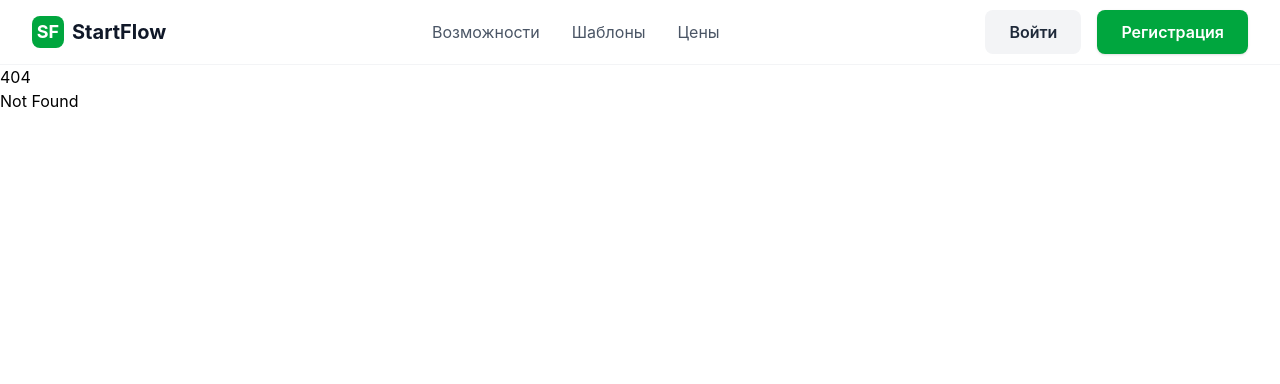
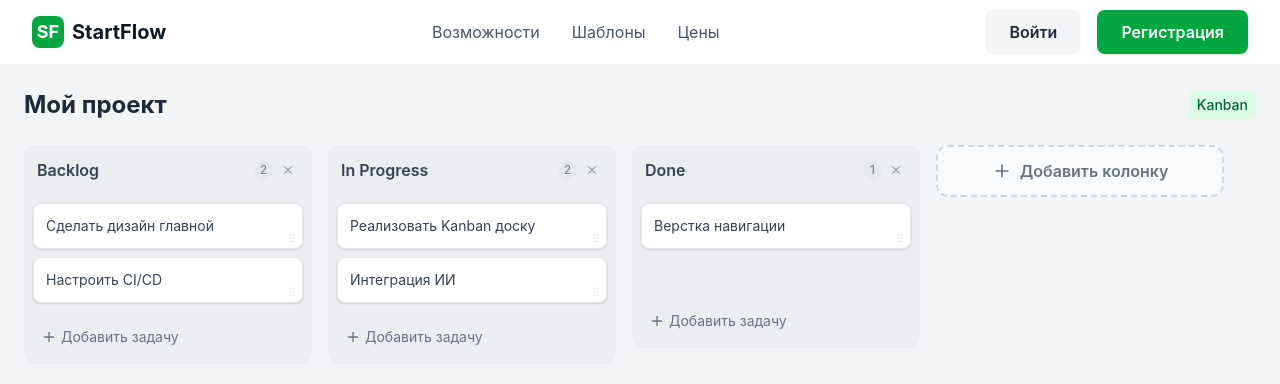
Before and after one commit to 50sohight/StartFlow, a SvelteKit app in the folder frontend/: page /board in a window 1280 px wide. Before the commit this address had no page. Shown: the top 384 px of the page. Built offline with nearby package versions, Linux system fonts and the light colour scheme.

Commit message:
feat: kanban page (ai)

```diff
--- /dev/null
+++ b/frontend/src/routes/board/+page.svelte
@@ -0,0 +1,292 @@
+<script lang="ts">
+  import { flip } from 'svelte/animate';
+  import { quintOut } from 'svelte/easing';
+  import { Plus, X, MoreHorizontal, GripVertical } from 'lucide-svelte';
+  import Navbar from '$lib/components/layout/Navbar.svelte';
+
+  function initFocus(node: HTMLInputElement) {
+    node.focus();
+    node.select();
+  }
+
+  // --- Типы данных ---
+  interface Task {
+    id: string;
+    title: string;
+  }
+
+  interface Column {
+    id: string;
+    title: string;
+    tasks: Task[];
+  }
+
+  // --- Локальное состояние (Mock Data) ---
+  let columns = $state<Column[]>([
+    {
+      id: 'col-1',
+      title: 'Backlog',
+      tasks: [
+        { id: 't1', title: 'Сделать дизайн главной' },
+        { id: 't2', title: 'Настроить CI/CD' },
+      ]
+    },
+    {
+      id: 'col-2',
+      title: 'In Progress',
+      tasks: [
+        { id: 't3', title: 'Реализовать Kanban доску' },
+        { id: 't4', title: 'Интеграция ИИ' },
+      ]
+    },
+    {
+      id: 'col-3',
+      title: 'Done',
+      tasks: [
+        { id: 't5', title: 'Верстка навигации' },
+      ]
+    }
+  ]);
+
+  // --- Логика D&D ---
+  let draggedTask = $state<{ task: Task, sourceColId: string } | null>(null);
+
+  function handleDragStart(e: DragEvent, task: Task, colId: string) {
+    draggedTask = { task, sourceColId: colId };
+    // Убираем стили перетаскивания через пару мс (стандартный трюк)
+    if (e.dataTransfer) {
+      e.dataTransfer.effectAllowed = 'move';
+    }
+  }
+
+  function handleDragOver(e: DragEvent) {
+    e.preventDefault(); // Разрешаем дроп
+    if (e.dataTransfer) {
+      e.dataTransfer.dropEffect = 'move';
+    }
+  }
+
+  function handleDrop(targetColId: string) {
+    if (!draggedTask) return;
+
+    const { task, sourceColId } = draggedTask;
+
+    // Если кидаем в ту же колонку - пока ничего не делаем (или можно реализовать сортировку)
+    if (sourceColId === targetColId) return;
+
+    // 1. Удаляем из старой колонки
+    columns = columns.map(col => {
+      if (col.id === sourceColId) {
+        return { ...col, tasks: col.tasks.filter(t => t.id !== task.id) };
+      }
+      return col;
+    });
+
+    // 2. Добавляем в новую колонку
+    columns = columns.map(col => {
+      if (col.id === targetColId) {
+        return { ...col, tasks: [...col.tasks, task] };
+      }
+      return col;
+    });
+
+    draggedTask = null;
+  }
+
+  // --- Логика редактирования ---
+  let editingId = $state<string | null>(null);
+  let currentText = $state('');
+
+  function startEdit(id: string, text: string) {
+    editingId = id;
+    currentText = text;
+  }
+
+  function saveEdit(colId: string, taskId?: string) {
+    if (!currentText.trim()) return;
+
+    columns = columns.map(col => {
+      if (col.id === colId) {
+        if (taskId) {
+          // Редактирование задачи
+          return {
+            ...col,
+            tasks: col.tasks.map(t => t.id === taskId ? { ...t, title: currentText } : t)
+          };
+        } else {
+          // Редактирование колонки
+          return { ...col, title: currentText };
+        }
+      }
+      return col;
+    });
+
+    editingId = null;
+    currentText = '';
+  }
+
+  // --- CRUD операции ---
+  function addColumn() {
+    const newCol: Column = {
+      id: `col-${Date.now()}`,
+      title: 'Новая колонка',
+      tasks: []
+    };
+    columns = [...columns, newCol];
+    // Сразу начинаем редактирование названия
+    setTimeout(() => startEdit(newCol.id, newCol.title), 50);
+  }
+
+  function addTask(colId: string) {
+    const newTask: Task = { id: `task-${Date.now()}`, title: 'Новая задача' };
+    columns = columns.map(col =>
+      col.id === colId ? { ...col, tasks: [...col.tasks, newTask] } : col
+    );
+    // Сразу начинаем редактирование
+    setTimeout(() => startEdit(newTask.id, newTask.title), 50);
+  }
+
+  function deleteTask(colId: string, taskId: string) {
+    columns = columns.map(col =>
+      col.id === colId ? { ...col, tasks: col.tasks.filter(t => t.id !== taskId) } : col
+    );
+  }
+
+  function deleteColumn(colId: string) {
+    columns = columns.filter(col => col.id !== colId);
+  }
+
+  // Функция для отмены редактирования при клике вне инпута
+  function handleKeydown(e: KeyboardEvent) {
+    if (e.key === 'Enter') {
+      // Имитируем сохранение: находим активный элемент и триггерим blur
+      // Но проще просто сохранить текущее состояние
+      // Для простоты используем window.event в html (см. onblur)
+    }
+    if (e.key === 'Escape') {
+        editingId = null;
+    }
+  }
+</script>
+
+<svelte:window on:keydown={handleKeydown} />
+
+<svelte:head>
+  <title>Моя доска | StartFlow</title>
+</svelte:head>
+
+<div class="p-4 md:p-6 bg-gray-100 h-[calc(100vh-64px)] overflow-auto">
+  <!-- Заголовок доски -->
+  <div class="flex items-center justify-between mb-6">
+    <h1 class="text-2xl font-bold text-gray-800">Мой проект</h1>
+    <div class="flex items-center space-x-2 text-gray-500 text-sm">
+        <span class="bg-green-100 text-green-800 px-2 py-1 rounded font-medium">Kanban</span>
+    </div>
+  </div>
+
+  <!-- Контейнер колонок -->
+  <div class="flex gap-4 items-start overflow-x-auto pb-4 h-full">
+
+    {#each columns as col (col.id)}
+      <div
+        class="flex-shrink-0 w-72 bg-gray-200/50 rounded-xl flex flex-col max-h-full border border-transparent hover:border-gray-300 transition"
+        ondragover={handleDragOver}
+        ondrop={() => handleDrop(col.id)}
+      >
+        <!-- Шапка колонки -->
+        <div class="p-3 flex items-center justify-between border-b border-gray-200/50">
+          <div class="flex items-center w-full">
+             {#if editingId === col.id}
+                <input
+                  type="text"
+                  class="w-full bg-white border border-green-500 rounded px-2 py-1 text-sm font-semibold focus:outline-none"
+                  bind:value={currentText}
+                  onblur={() => saveEdit(col.id)}
+                  use:initFocus
+                />
+             {:else}
+                <h3
+                  class="font-semibold text-gray-700 cursor-pointer flex-1"
+                  ondblclick={() => startEdit(col.id, col.title)}
+                >
+                  {col.title}
+                </h3>
+             {/if}
+
+             <span class="text-xs text-gray-500 ml-2 bg-gray-200 px-1.5 py-0.5 rounded-full">{col.tasks.length}</span>
+
+             <button
+                class="p-1 hover:bg-gray-300/50 rounded ml-1 text-gray-400 hover:text-red-500 transition"
+                onclick={() => deleteColumn(col.id)}
+             >
+                <X size="14" />
+             </button>
+          </div>
+        </div>
+
+        <!-- Список задач -->
+        <div class="flex-1 overflow-y-auto p-2 space-y-2 min-h-[100px]">
+          {#each col.tasks as task (task.id)}
+            <div
+              class="bg-white p-3 rounded-lg shadow-sm border border-gray-200 cursor-grab active:cursor-grabbing group relative hover:shadow-md transition animate:flip={{ duration: 200, easing: quintOut }}"
+              draggable="true"
+              ondragstart={(e) => handleDragStart(e, task, col.id)}
+            >
+              <!-- Контент задачи -->
+              {#if editingId === task.id}
+                <input
+                  type="text"
+                  class="w-full text-sm text-gray-700 bg-gray-50 border border-green-500 rounded px-1 py-0.5 focus:outline-none"
+                  bind:value={currentText}
+                  onblur={() => saveEdit(col.id, task.id)}
+                  use:initFocus
+                />
+              {:else}
+                <p
+                  class="text-sm text-gray-700 pr-4"
+                  ondblclick={() => startEdit(task.id, task.title)}
+                >
+                  {task.title}
+                </p>
+              {/if}
+
+              <!-- Иконка удаления -->
+              <button
+                class="absolute top-2 right-2 opacity-0 group-hover:opacity-100 transition text-gray-300 hover:text-red-500"
+                onclick={() => deleteTask(col.id, task.id)}
+              >
+                <X size="12" />
+              </button>
+
+              <!-- Иконка перетаскивания (для красоты) -->
+              <div class="absolute bottom-1 right-1 text-gray-200">
+                 <GripVertical size="12" />
+              </div>
+            </div>
+          {/each}
+        </div>
+
+        <!-- Кнопка добавления задачи -->
+        <div class="p-2">
+          <button
+            class="w-full text-left text-sm text-gray-500 hover:text-gray-800 hover:bg-gray-200/50 p-2 rounded-md transition flex items-center"
+            onclick={() => addTask(col.id)}
+          >
+            <Plus size="16" class="mr-1" /> Добавить задачу
+          </button>
+        </div>
+      </div>
+    {/each}
+
+    <!-- Кнопка добавления колонки -->
+    <div class="flex-shrink-0 w-72">
+      <button
+        class="w-full bg-white/50 hover:bg-white border-2 border-dashed border-gray-300 text-gray-500 font-semibold p-3 rounded-xl flex items-center justify-center transition hover:border-green-500 hover:text-green-600"
+        onclick={addColumn}
+      >
+        <Plus size="20" class="mr-2" /> Добавить колонку
+      </button>
+    </div>
+
+  </div>
+</div>
```
